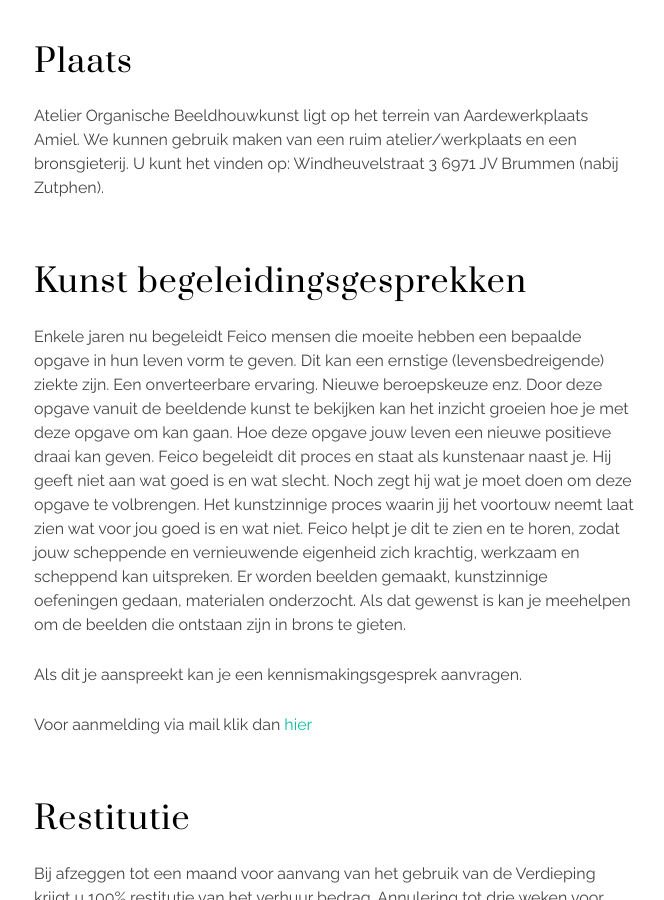
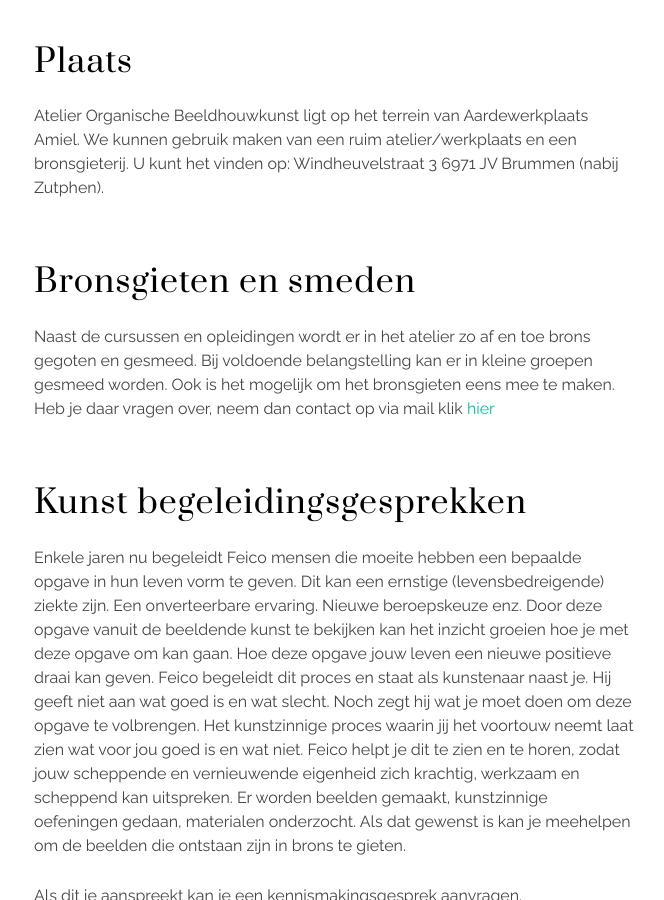
Before and after one commit to feicohajonides2020/feicohajonides2020.github.io, a Jekyll site: the page built from opleiding.md, in a window 1280 px wide and 900 px high, scrolled down 830 px. Shown: the whole window, without its empty margins (306-970 px from the left). Built offline with Jekyll 4.4.1, drawn with Linux system fonts in a browser that asks for light colours.

Commit message:
Update opleiding.md

```diff
--- a/opleiding.md
+++ b/opleiding.md
@@ -17,6 +17,12 @@ Windheuvelstraat 3
 6971 JV Brummen (nabij Zutphen).
 
 
+## Bronsgieten en smeden
+
+Naast de cursussen en opleidingen wordt er in het atelier zo af en toe brons gegoten en gesmeed.
+Bij voldoende belangstelling kan er in kleine groepen gesmeed worden. Ook is het mogelijk om het bronsgieten eens mee te maken. Heb je daar vragen over, neem dan contact op via mail klik [hier](contact.md)
+
+
 ## Kunst begeleidingsgesprekken
 
 Enkele jaren nu begeleidt Feico mensen die moeite hebben een bepaalde opgave in hun leven vorm te geven. Dit kan een ernstige (levensbedreigende) ziekte zijn. Een onverteerbare ervaring. Nieuwe beroepskeuze enz. Door deze opgave vanuit de beeldende kunst te bekijken kan het inzicht groeien hoe je met deze opgave om kan gaan. Hoe deze opgave jouw leven een nieuwe positieve draai kan geven. Feico begeleidt dit proces en staat als kunstenaar naast je. Hij geeft niet aan wat goed is en wat slecht. Noch zegt hij wat je moet doen om deze opgave te volbrengen. Het kunstzinnige proces waarin jij het voortouw neemt laat zien wat voor jou goed is en wat niet. Feico helpt je dit te zien en te horen, zodat jouw scheppende en vernieuwende eigenheid zich krachtig, werkzaam en scheppend kan uitspreken. Er worden beelden gemaakt, kunstzinnige oefeningen gedaan, materialen onderzocht. Als dat gewenst is kan je meehelpen om de beelden die ontstaan zijn in brons te gieten.
```
